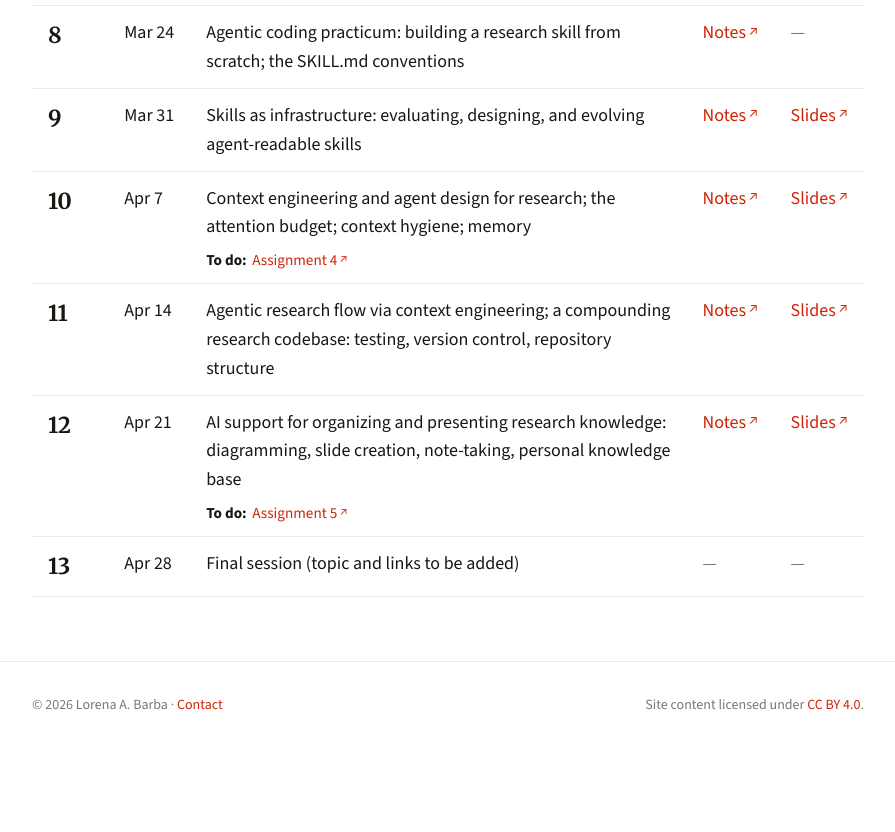
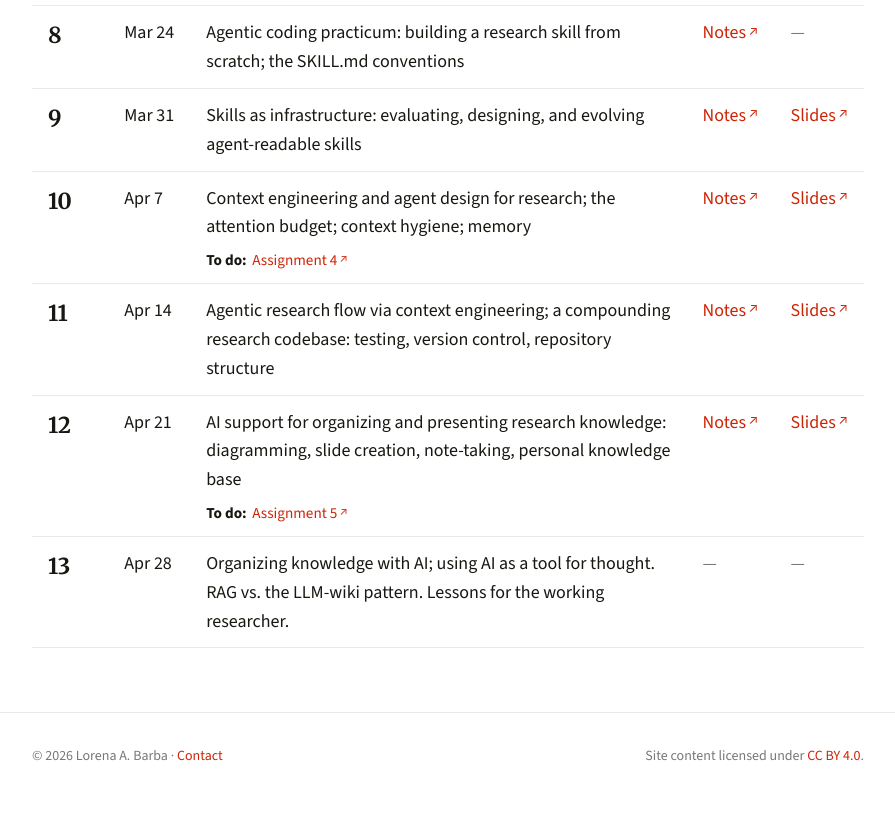
Before and after one commit to barbagroup/mae6291-genai, a plain HTML site: page index.html in a window 1280 px wide. Shown: the part 2223-3055 px from the top of the page, without its empty margins (192-1087 px from the left). Before the commit the page ends 3004 px from the top, so only its background shows below. Drawn offline with nearby package versions, Linux system fonts and the light colour scheme.

Commit message:
add topic class 13

```diff
--- a/index.html
+++ b/index.html
@@ -195,7 +195,7 @@
             <tr>
               <th scope="row" class="col-class">13</th>
               <td class="col-date">Apr 28</td>
-              <td>Final session (topic and links to be added)</td>
+              <td>Organizing knowledge with AI; using AI as a tool for thought. RAG vs. the LLM-wiki pattern. Lessons for the working researcher.</td>
               <td><span class="muted" aria-label="no notes">&mdash;</span></td>
               <td><span class="muted" aria-label="no slides">&mdash;</span></td>
             </tr>
```
